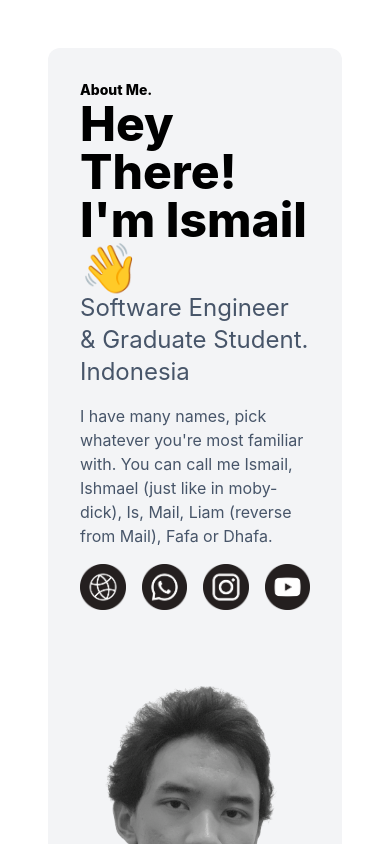
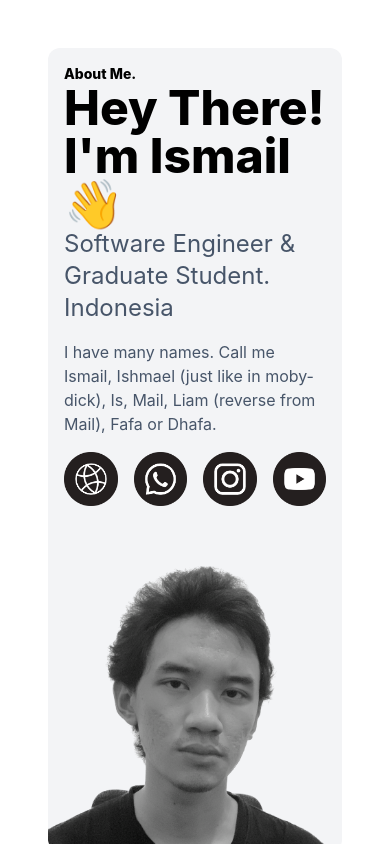
Before and after one commit to Raven0/Raven0.github.io, a React (Create React App) app: page / in a window 390 px wide. Shown: the top 844 px of the page. Built offline with nearby package versions, Linux system fonts and the light colour scheme.

Commit message:
fix: responsive content & conf

```diff
--- a/src/App.js
+++ b/src/App.js
@@ -15,7 +15,7 @@ function App() {
             width="320"
             alt="whatsapp"
           />
-          <div class="flex flex-col justify-center p-8">
+          <div class="flex flex-col justify-center p-4">
             <p class="text-sm font-extrabold">About Me.</p>
             <h1 class="text-5xl font-extrabold">Hey There! I'm Ismail 👋</h1>
 
@@ -24,9 +24,8 @@ function App() {
               Software Engineer & Graduate Student. Indonesia
             </p>
             <p class="text-slate-600 mt-4">
-              I have many names, pick whatever you're most familiar with. You
-              can call me Ismail, Ishmael (just like in moby-dick), Is, Mail,
-              Liam (reverse from Mail), Fafa or Dhafa.
+              I have many names. Call me Ismail, Ishmael (just like in
+              moby-dick), Is, Mail, Liam (reverse from Mail), Fafa or Dhafa.
             </p>
 
             {/* TODO: inject value using list, get from API */}
```
